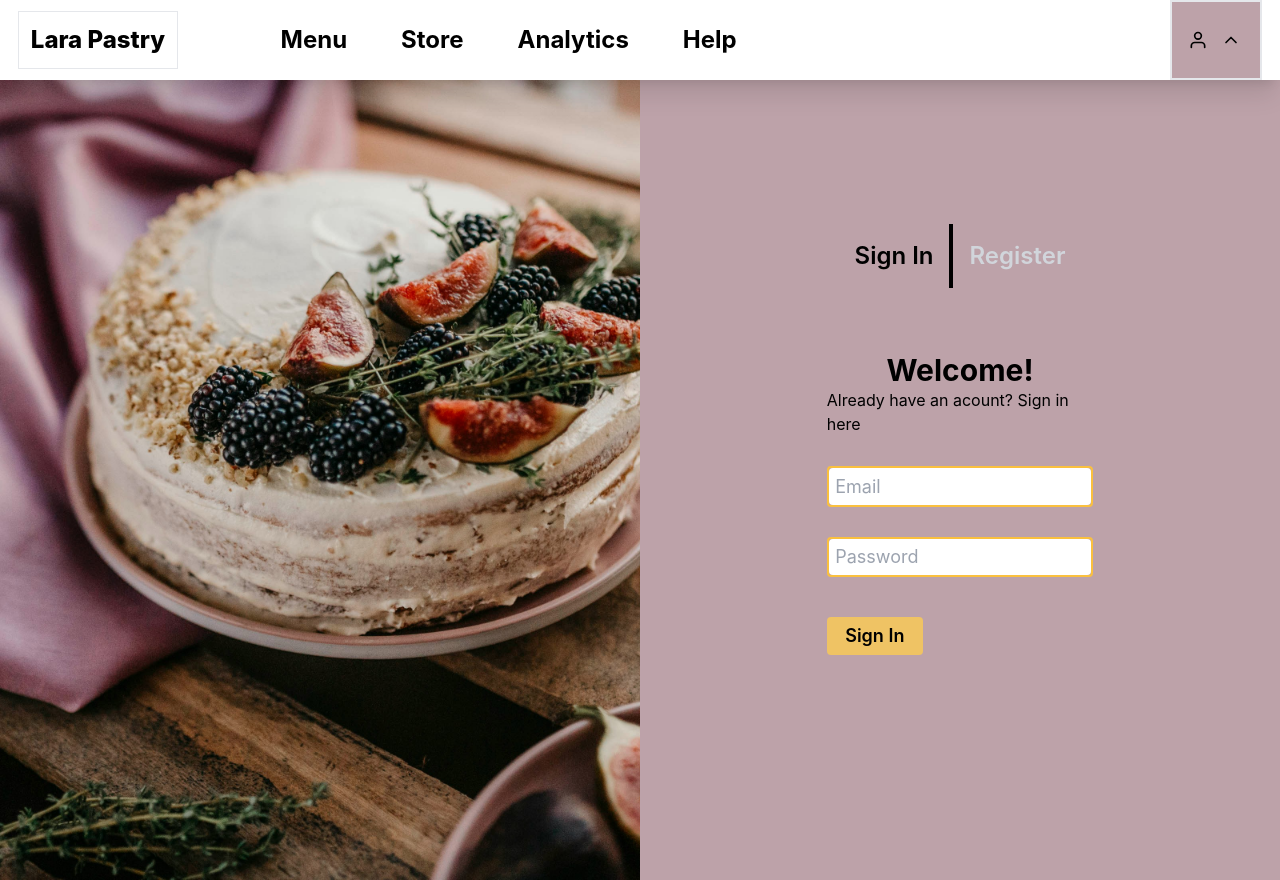
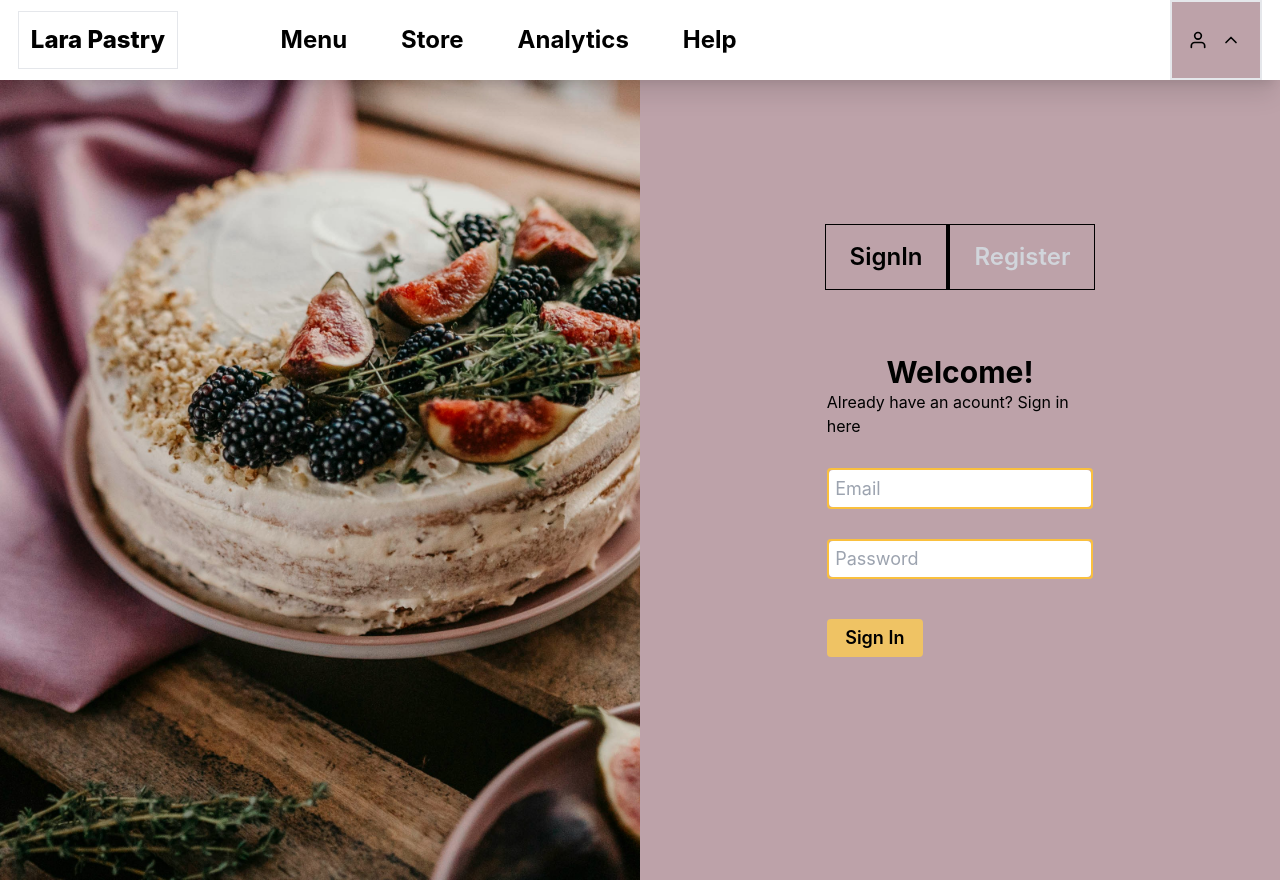
Before and after one commit to alwayswantedtocode/Pinning-Location, a React (Create React App) app in the folder client/location/: page /Login in a window 1280 px wide. Built offline with nearby package versions, Linux system fonts and the light colour scheme.

Commit message:
auth css update

```diff
--- a/client/location/src/pages/Auth/auth.jsx
+++ b/client/location/src/pages/Auth/auth.jsx
@@ -12,7 +12,7 @@ export const Auth = () => {
     { id: 1, AuthComponent: <Login /> },
     { id: 2, AuthComponent: <Register /> },
   ];
-  const buttons = [{ name: "Sign In" }, { name: "Register" }];
+  const buttons = [{ name: "SignIn" }, { name: "Register" }];
 
   const [activeTab, setActiveTab] = useState(0);
 
@@ -36,12 +36,12 @@ export const Auth = () => {
             {buttons.map((btns, index) => {
               return (
                 <button
-                  className={`w-max p-[1rem] font-semibold text-2xl flex items-center  ${
+                  className={`w-max py-[1rem] px-[1.5rem] font-semibold text-2xl flex items-center border ${
                     activeTab === index ? "text-grey-700" : "text-gray-300"
                   } ${
                     index === 0
-                      ? "border-r-2 border-black justify-end"
-                      : "border-l-2  border-black justify-start"
+                      ? "border-r-2 border-black justify-center"
+                      : "border-l-2  border-black justify-center"
                   }`}
                   key={index}
                   onClick={() => handleActiveTab(index)}
```
